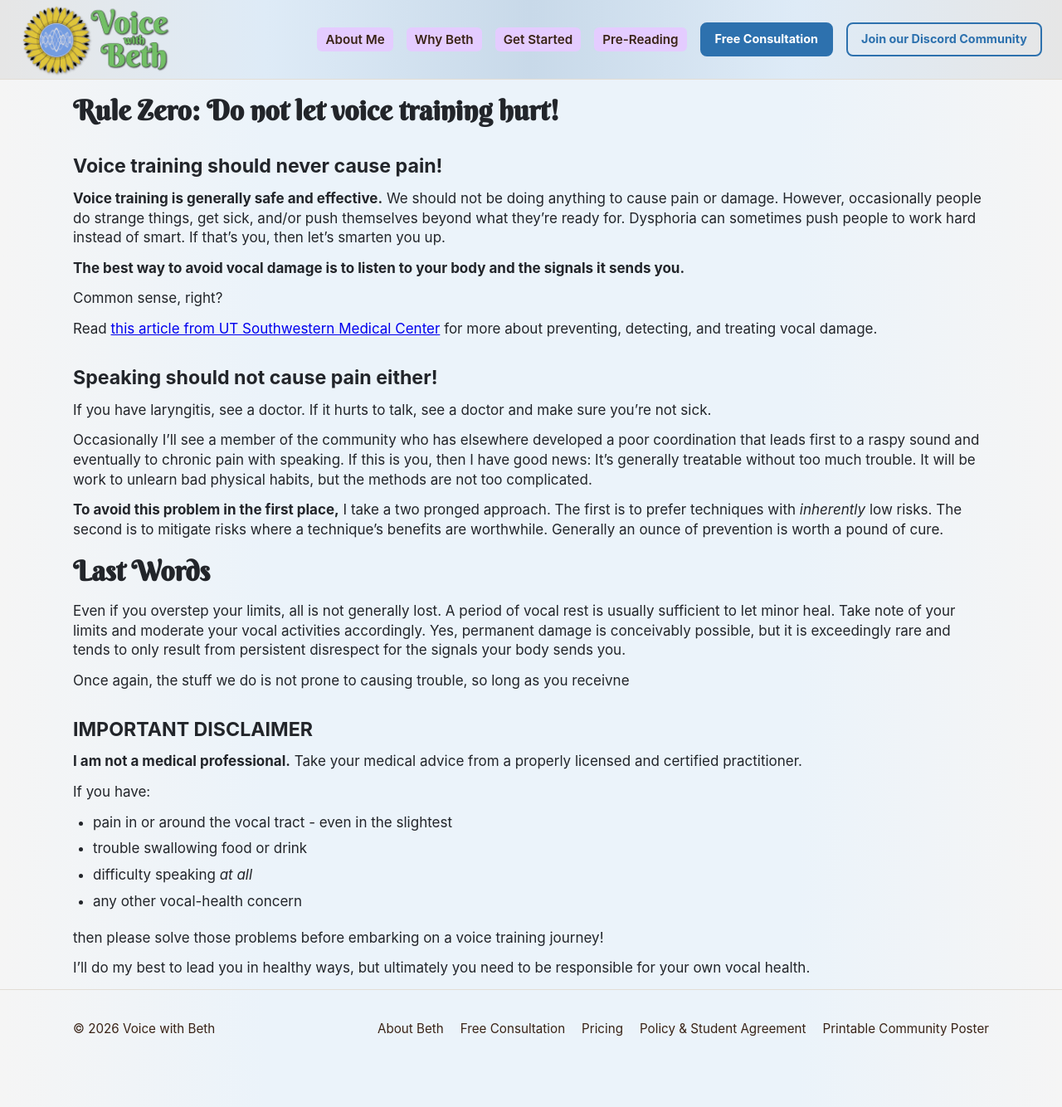
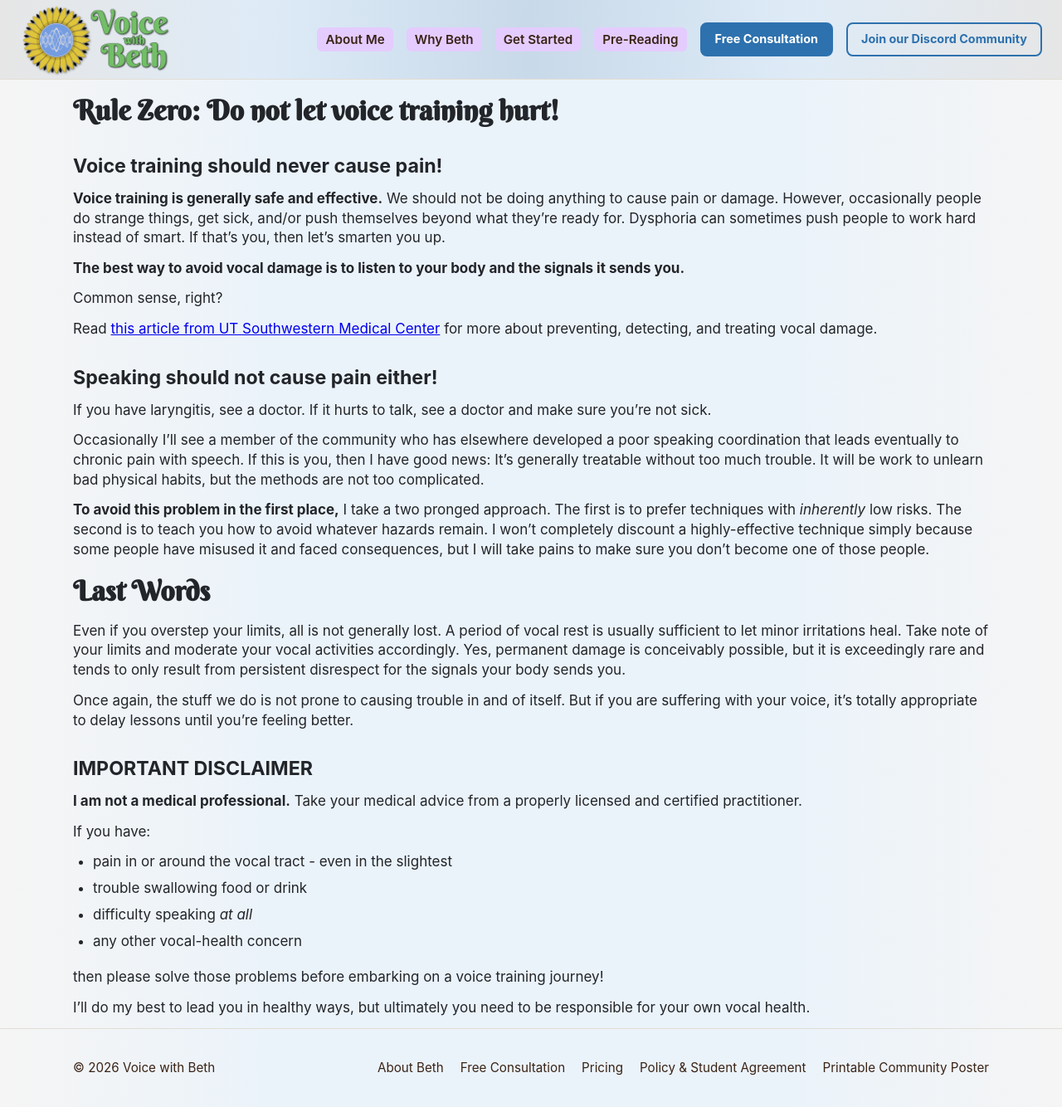
Before and after one commit to voicewithbeth/voicewithbeth.github.io, a Jekyll site: the page built from articles/zero.md, in a window 1280 px wide and 1334 px high. Shown: the whole window at 83% size. Built offline with Jekyll 4.4.1, drawn with Linux system fonts in a browser that asks for light colours.

Commit message:
Update zero.md

```diff
--- a/articles/zero.md
+++ b/articles/zero.md
@@ -20,25 +20,27 @@ for more about preventing, detecting, and treating vocal damage.
 
 If you have laryngitis, see a doctor. If it hurts to talk, see a doctor and make sure you're not sick.
 
-Occasionally I'll see a member of the community who has elsewhere developed a poor coordination that leads
-first to a raspy sound and eventually to chronic pain with speaking. If this is you, then I have good news:
+Occasionally I'll see a member of the community who has elsewhere developed a poor speaking coordination
+that leads eventually to chronic pain with speech. If this is you, then I have good news:
 It's generally treatable without too much trouble. It will be work to unlearn bad physical habits,
 but the methods are not too complicated.
 
 **To avoid this problem in the first place,** I take a two pronged approach.
 The first is to prefer techniques with *inherently* low risks.
-The second is to mitigate risks where a technique's benefits are worthwhile.
-Generally an ounce of prevention is worth a pound of cure.
+The second is to teach you how to avoid whatever hazards remain.
+I won't completely discount a highly-effective technique simply because some people have misused it and faced consequences,
+but I will take pains to make sure you don't become one of those people.
 
 # Last Words
 
 Even if you overstep your limits, all is not generally lost.
-A period of vocal rest is usually sufficient to let minor heal.
+A period of vocal rest is usually sufficient to let minor irritations heal.
 Take note of your limits and moderate your vocal activities accordingly.
 Yes, permanent damage is conceivably possible, but it is exceedingly rare and
 tends to only result from persistent disrespect for the signals your body sends you.
 
-Once again, the stuff we do is not prone to causing trouble, so long as you receivne
+Once again, the stuff we do is not prone to causing trouble in and of itself.
+But if you are suffering with your voice, it's totally appropriate to delay lessons until you're feeling better.
 
 ## IMPORTANT DISCLAIMER
 
```
